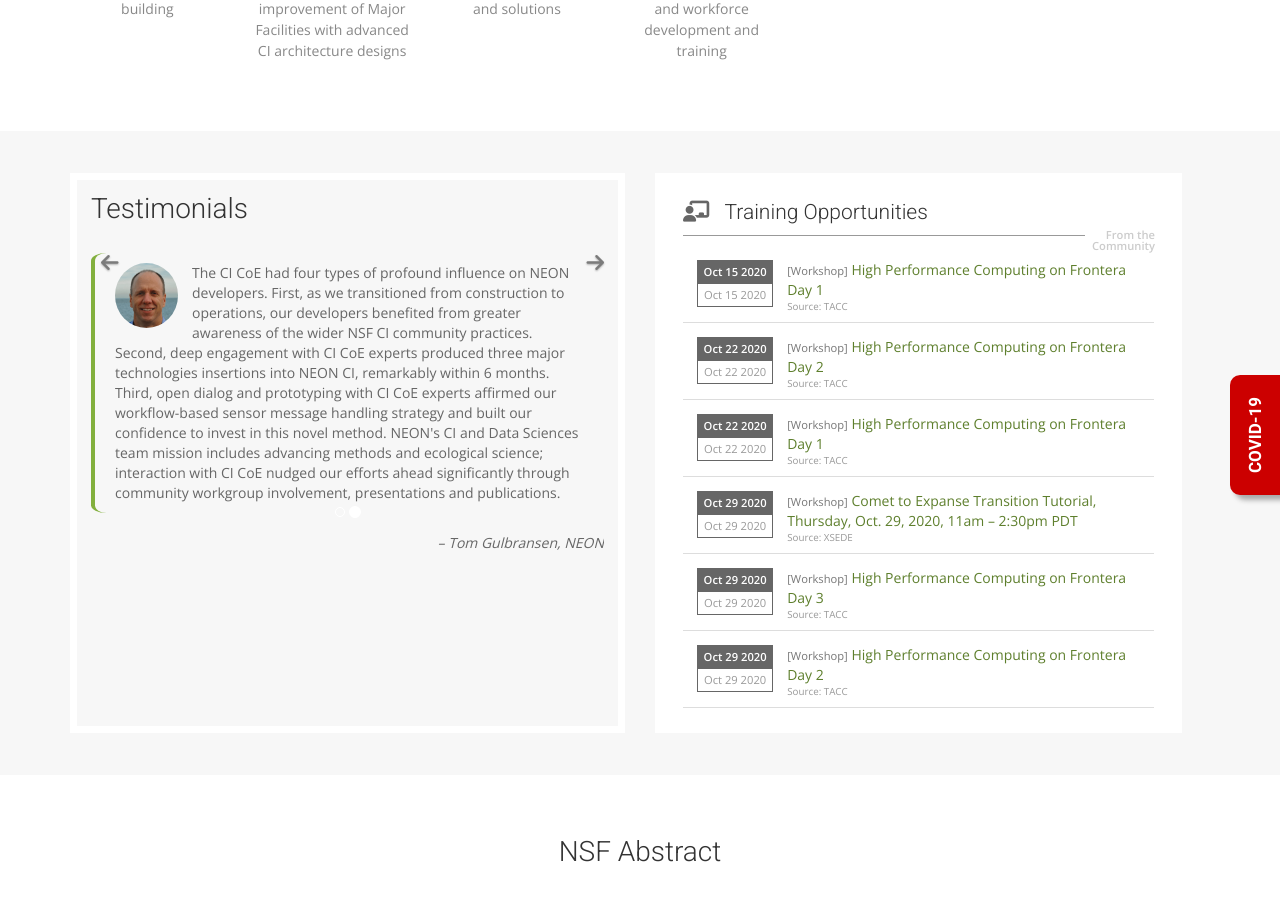
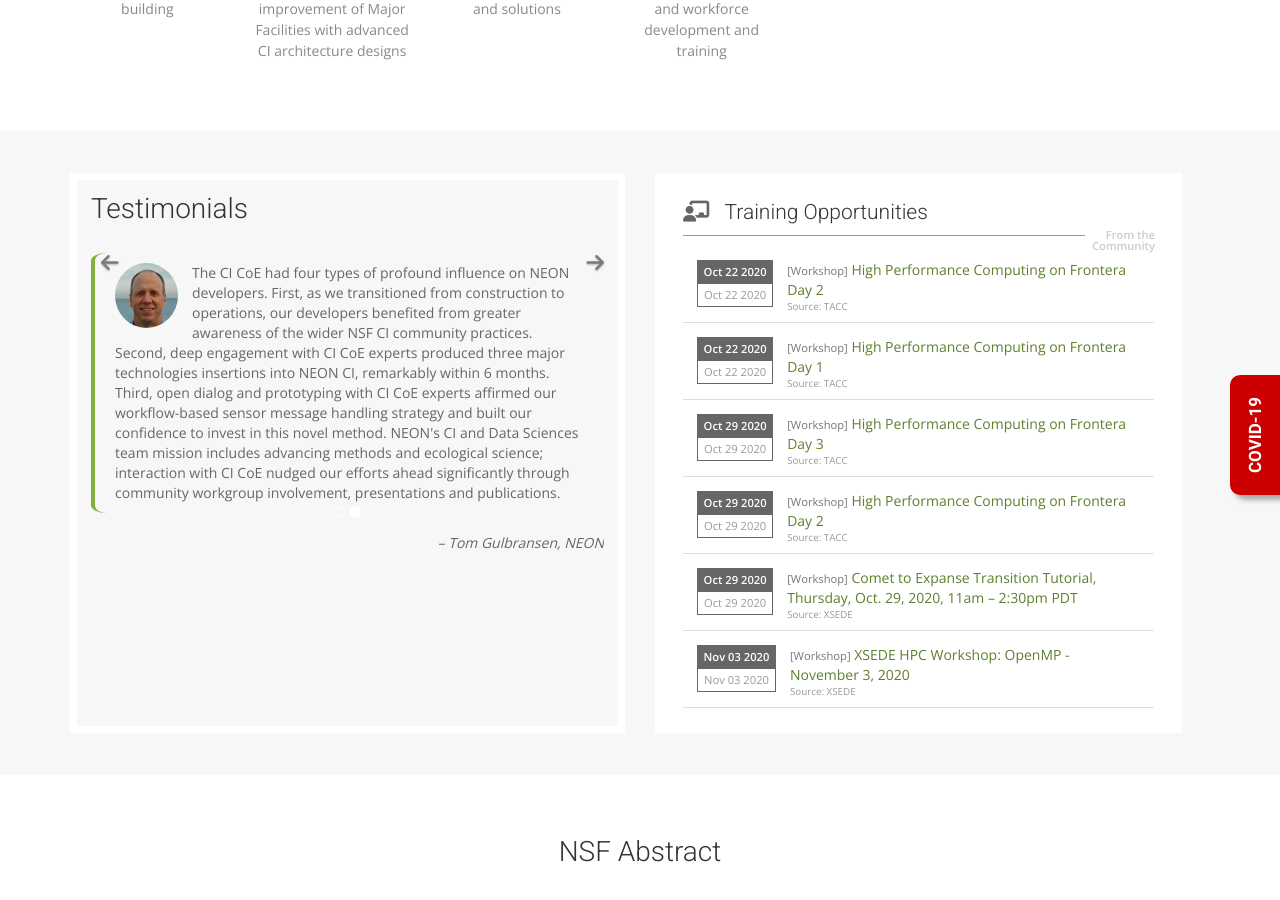
Before and after one commit to cicoe/cicoe.github.io, a Jekyll site: the page built from index.html, in a window 1280 px wide and 900 px high, scrolled down 858 px. Built offline with Jekyll 4.4.1, drawn with Linux system fonts in a browser that asks for light colours; nearby versions of some CDN libraries; some web fonts are replaced; comment, search, counter and statistics services are not loaded.

Commit message:
updated training events

```diff
--- a/_data/training_opportunities.yml
+++ b/_data/training_opportunities.yml
@@ -1,10 +1,3 @@
-- categroy: Workshop
-  end_date: October 15, 2020
-  source: TACC
-  start_date: October 15, 2020
-  time: ''
-  title: High Performance Computing on Frontera Day 1
-  website: "https://learn.tacc.utexas.edu/course/view.php?id=94"
 - categroy: Workshop
   end_date: October 22, 2020
   source: TACC
@@ -21,14 +14,6 @@
   website: "https://learn.tacc.utexas.edu/course/view.php?id=94"
 - categroy: Workshop
   end_date: October 29, 2020
-  source: XSEDE
-  start_date: October 29, 2020
-  time: ''
-  title: "Comet to Expanse Transition Tutorial, Thursday, Oct. 29, 2020, 11am \u2013\
-    \ 2:30pm PDT"
-  website: "https://www.xsede.org/web/xup/course-calendar/-/training-user/class/2167/session/3828/register"
-- categroy: Workshop
-  end_date: October 29, 2020
   source: TACC
   start_date: October 29, 2020
   time: ''
@@ -42,6 +27,14 @@
   title: High Performance Computing on Frontera Day 2
   website: "https://learn.tacc.utexas.edu/course/view.php?id=95"
 - categroy: Workshop
+  end_date: October 29, 2020
+  source: XSEDE
+  start_date: October 29, 2020
+  time: ''
+  title: "Comet to Expanse Transition Tutorial, Thursday, Oct. 29, 2020, 11am \u2013\
+    \ 2:30pm PDT"
+  website: "https://www.xsede.org/web/xup/course-calendar/-/training-user/class/2167/session/3828/register"
+- categroy: Workshop
   end_date: November 03, 2020
   source: XSEDE
   start_date: November 03, 2020
```
